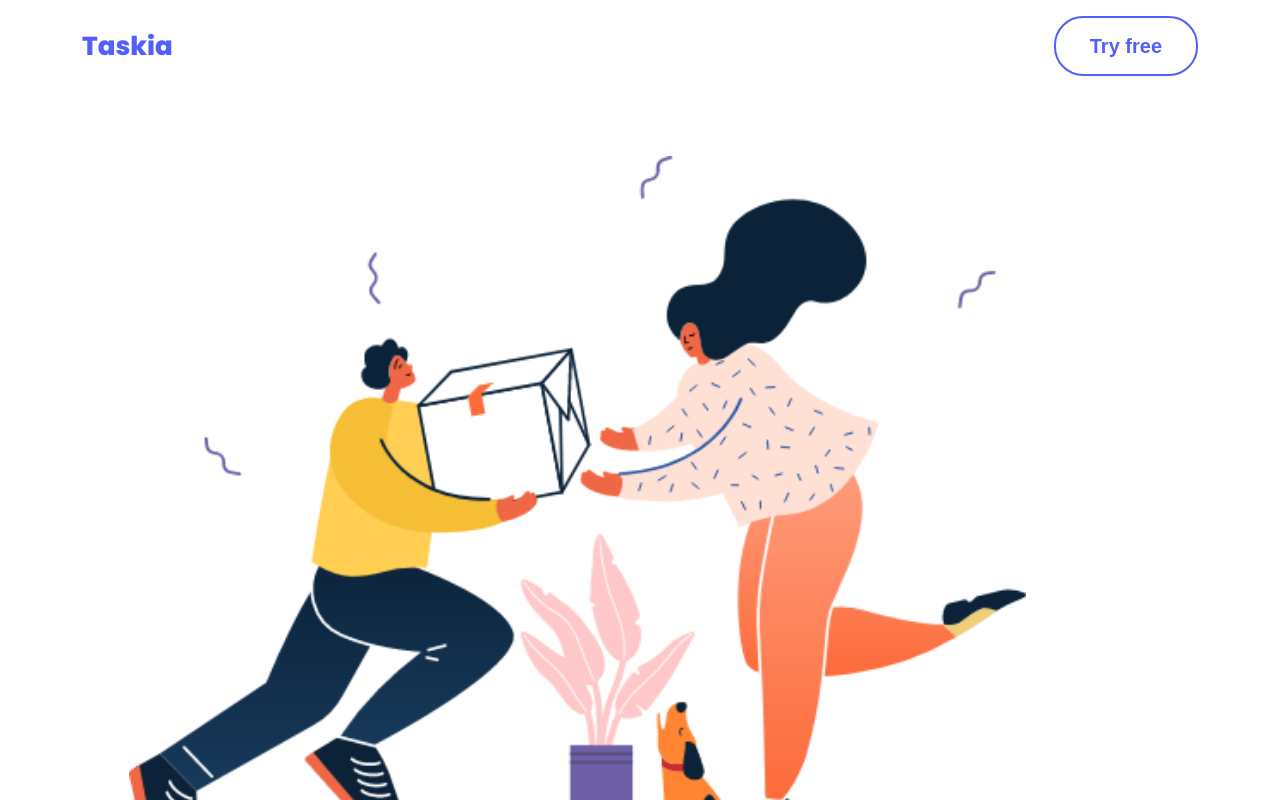
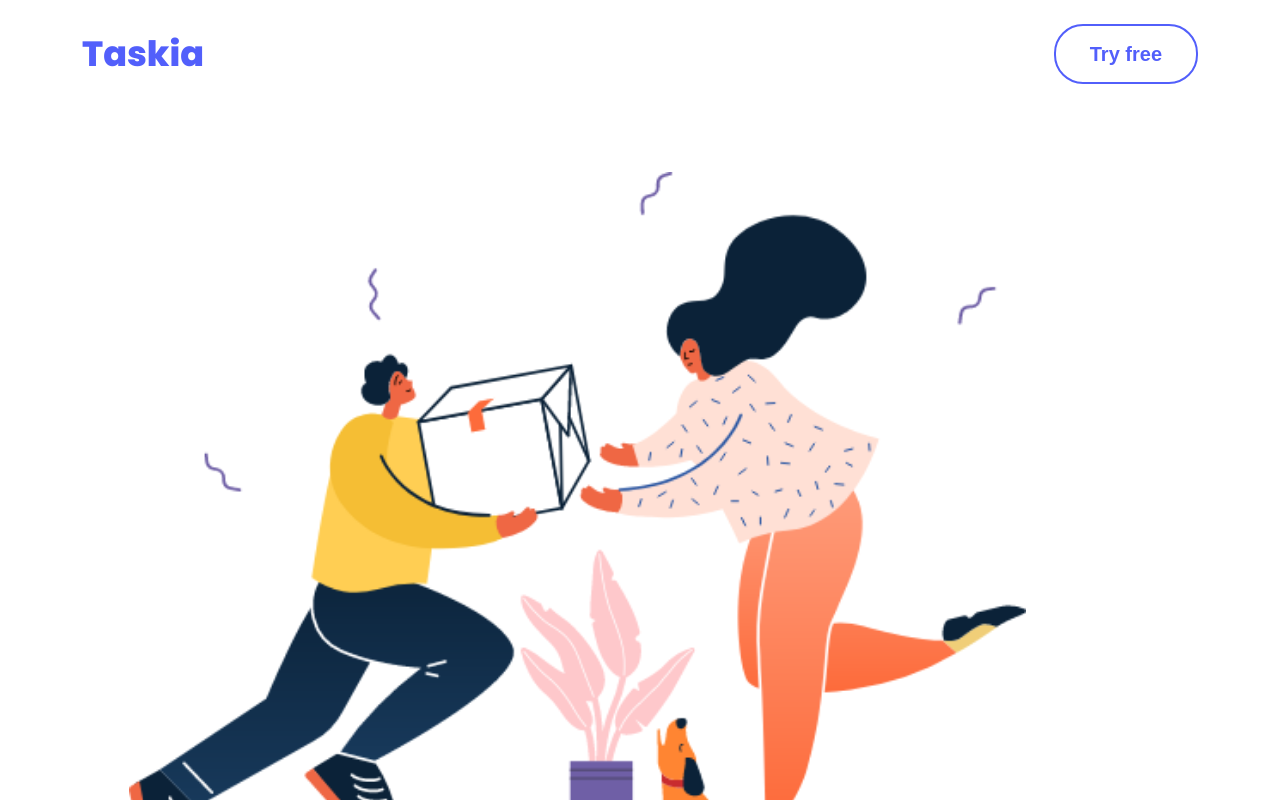
Before and after one commit to Amr-rgb/taskia, a Next.js app: page / in a window 1280 px wide. Shown: the top 800 px of the page. Built offline with nearby package versions, Linux system fonts and the light colour scheme.

Commit message:
add header | responsive

```diff
--- a/components/Header.js
+++ b/components/Header.js
@@ -3,8 +3,8 @@ import Link from "next/link";
 function Header() {
     return (
         <header>
-            <div className="container py-4 flex justify-between items-center">
-                <Link href='/'><a className="font-poppins font-extrabold text-[26px] text-blue">Taskia</a></Link>
+            <div className="container py-4 flex justify-between items-center md:py-6">
+                <Link href='/'><a className="font-poppins font-extrabold text-[26px] text-blue md:text-[35px] 2xl:text-[47px] ">Taskia</a></Link>
                 <Link href='#'><a className="cta-btn">Try free</a></Link>
             </div>
         </header>
```
